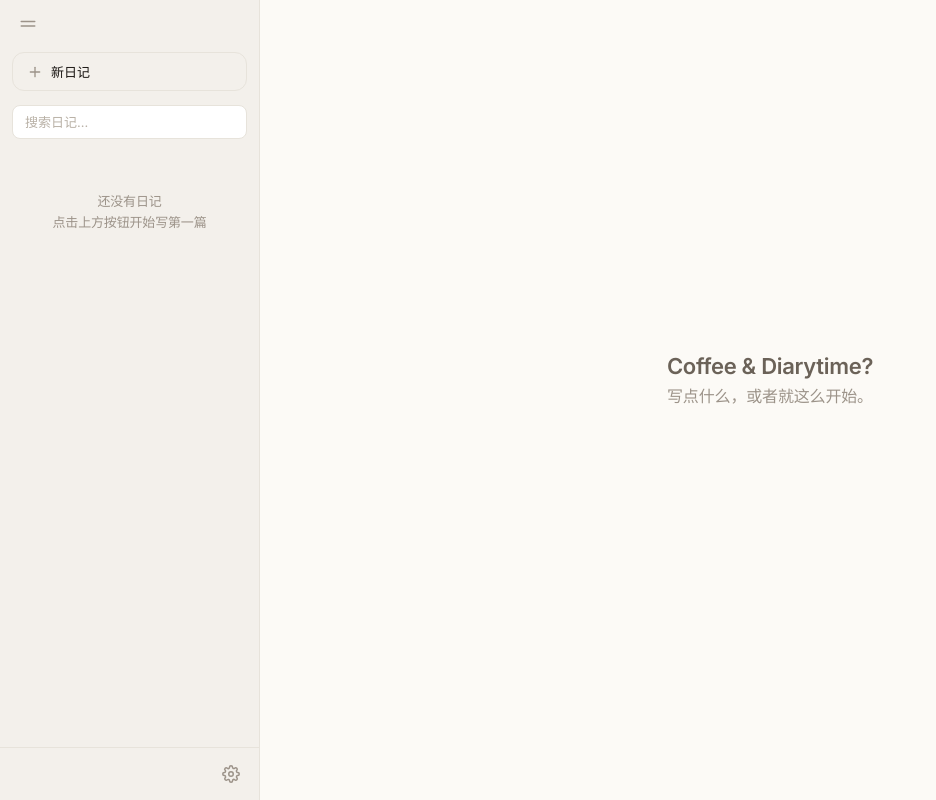
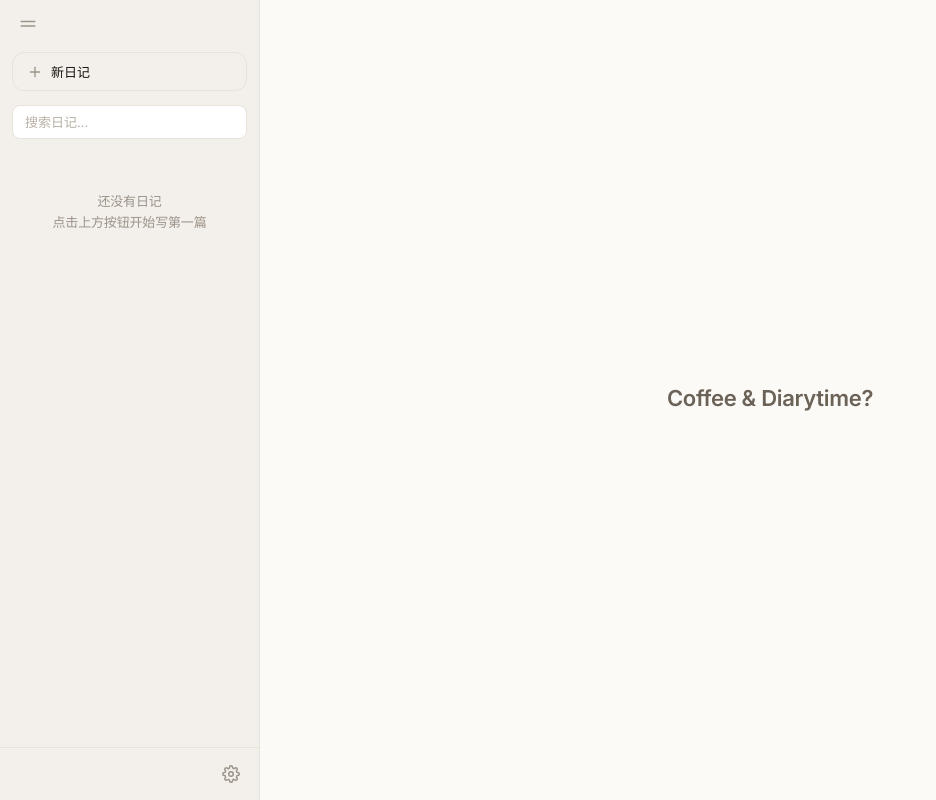
Before and after one commit to silenceforyoureyes/diary-time, a website: page index.html in a window 1280 px wide. Shown: the whole page, without its empty margins (0-936 px from the left). Drawn offline with nearby package versions, Linux system fonts and the light colour scheme.

Commit message:
style: remove sub-text on welcome page

```diff
--- a/index.html
+++ b/index.html
@@ -272,11 +272,6 @@
       letter-spacing: -0.3px; margin-bottom: 4px;
     }
 
-    .main-empty-sub {
-      font-size: 16px; color: var(--text-tertiary);
-      margin-bottom: 40px;
-    }
-
     /* ===== BUBBLE VIEW ===== */
     .main-content {
       flex: 1; overflow-y: auto; padding: 0 32px; scroll-behavior: smooth;
@@ -651,7 +646,7 @@
   <main class="main" id="main">
     <div class="main-empty" id="mainEmpty">
       <div class="main-empty-greeting">Coffee &amp; Diarytime?</div>
-      <div class="main-empty-sub">写点什么，或者就这么开始。</div>
+
     </div>
 
     <div id="mainDiaryView" style="display:none;flex-direction:column;height:100%;">
```
Also changed, not shown: package.json (added, +25 -0 lines), 2 other files.
